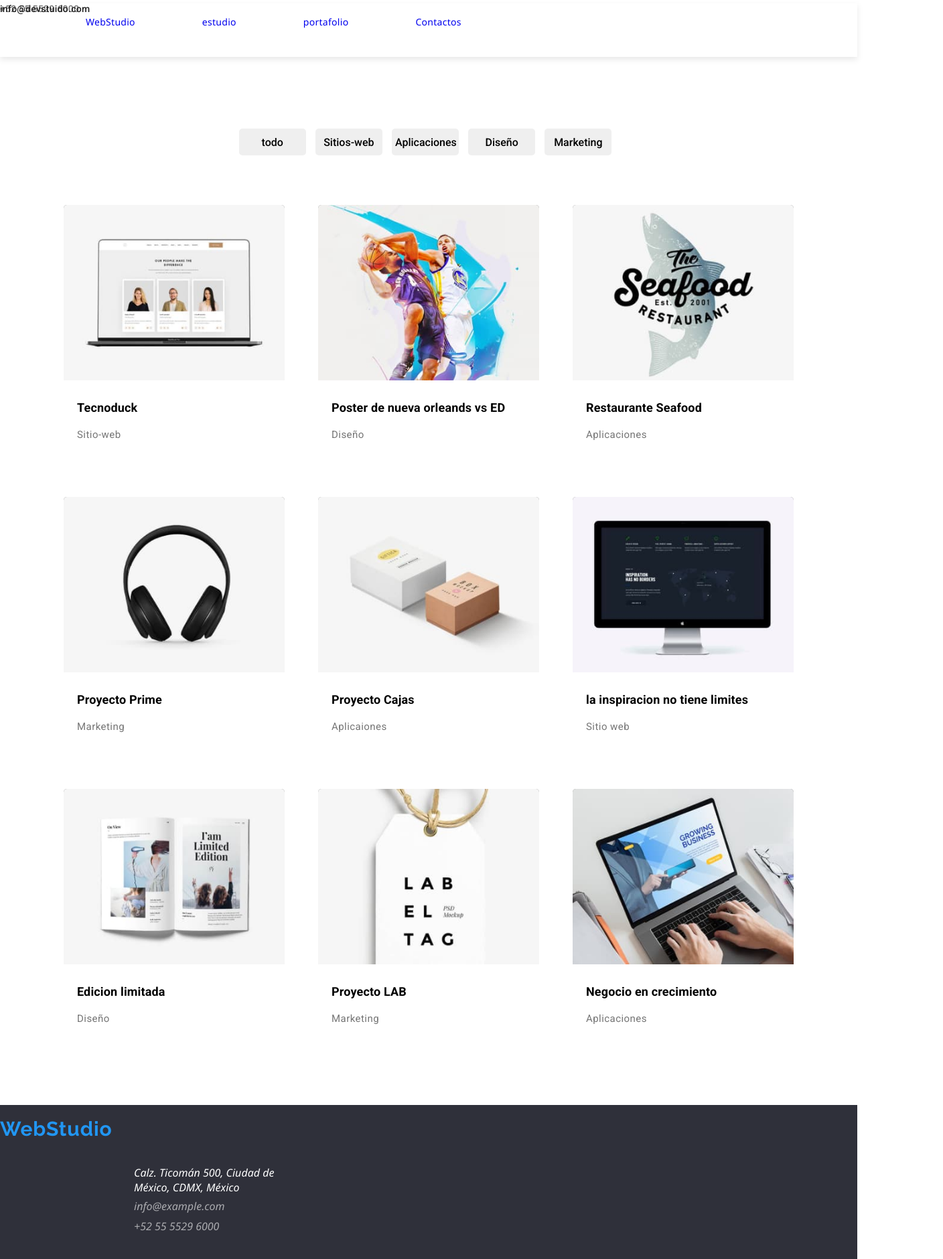
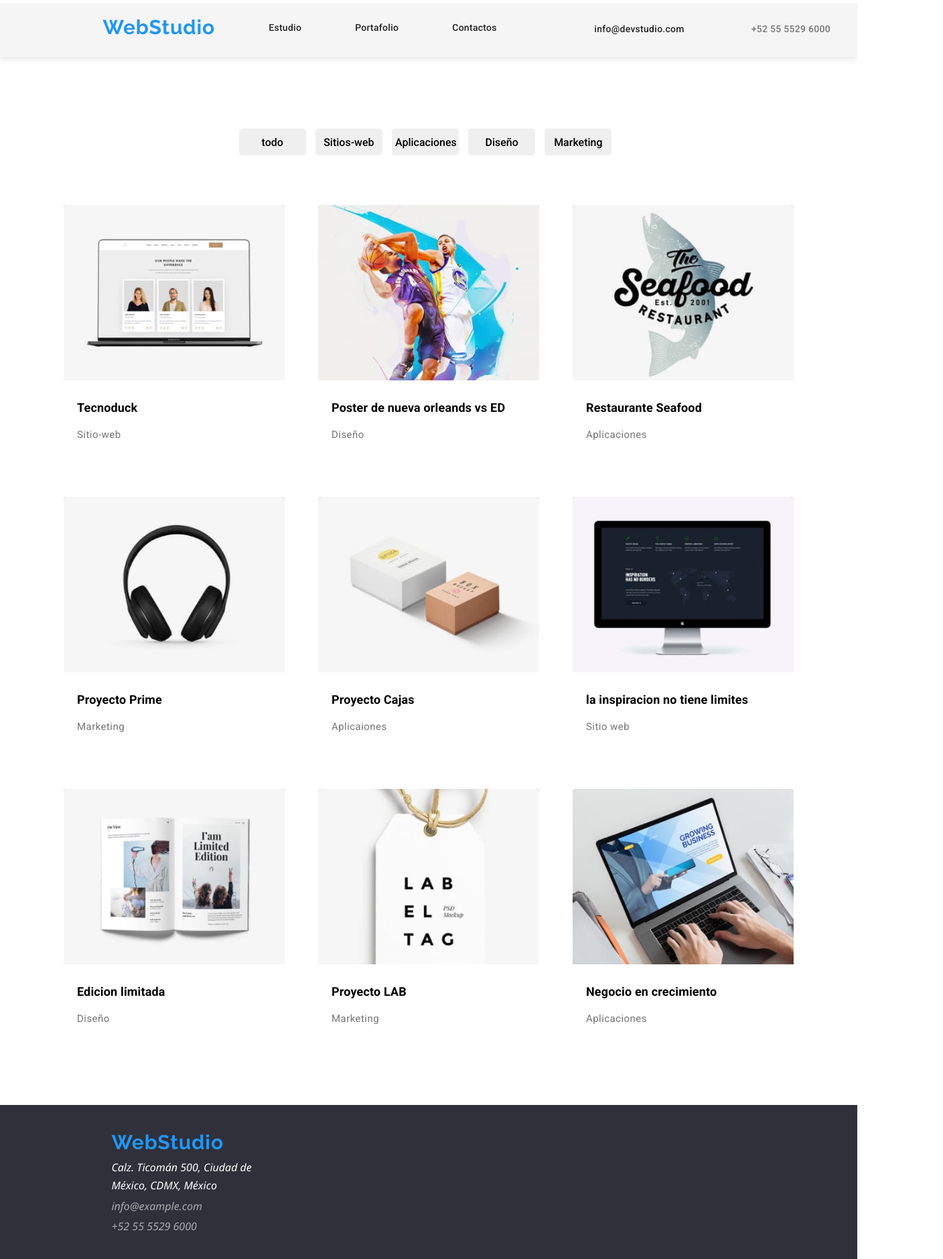
Before and after one commit to Dimitr-Remicio/goit-markup-hw-03, a plain HTML site: page portfolio.html in a window 1280 px wide. Shown: the whole page at 67% size, 1408 px wide, since content can reach past the window. Drawn offline with Linux system fonts and the light colour scheme.

Commit message:
final changes

```diff
--- a/css/styles.css
+++ b/css/styles.css
@@ -39,8 +39,8 @@ h4{
     height: 80px;
     left: 0%;
     top: 5px;
-    bottom: 5px;
-    background: rgb(255, 255, 255);
+    bottom: 0px;
+    background: rgb(245, 245, 245);
     filter: drop-shadow(0px 4px 4px rgba(0, 0, 0, 0.09));
 
     font-family: 'Roboto';
@@ -50,7 +50,7 @@ h4{
     line-height: 16px;
     letter-spacing: 0.02em;
 
-    color: #000000;
+    color: #212121;
 }
 
 .text_1{
@@ -68,9 +68,7 @@ h4{
     color: #2196F3;
 }
 
-.email_1{
-    position: absolute;
-    display: flex;
+.text_2{
     font-family: 'Roboto';
     font-style: normal;
     font-weight: 500;
@@ -80,7 +78,7 @@ h4{
 
     color: #212121;
 }
-.number_1{
+.text_3{
 
     font-family: 'Roboto';
     font-style: normal;
@@ -104,14 +102,24 @@ h4{
     justify-content: left;
     display: flex;
     align-items: center;
-    gap: 100px;
+    gap: 80px;
     margin: 0 auto;
     justify-items: center;
-    left: 10%;
-    width: 100%;
+    left: 12%;
+    width: auto;
     top: 20px;
 }
-
+.header_menu ul {
+    display: flex;
+    justify-content: end;
+    justify-items: center;
+    text-align: center;
+    top: 28px;
+    gap: 100px;
+    margin: 30px auto;
+    left: 0%;
+    width: auto;
+}
 .container{
     left: 0%;
     max-width: 1200px;
@@ -198,6 +206,8 @@ h4{
 }
 table{
     margin: 40px 40px 0px;
+    width: 1100px;
+    left: 0%;
 
 }
 .section_descripts thead{
@@ -255,7 +265,7 @@ table{
 
 /* Nuestro Equipo */
 .section_team{
-    left: 0;
+    left: 0%;
     text-align: center;
     position: absolute;
     width:100%;
@@ -287,7 +297,7 @@ background: #F5F4FA;
     display: inline-block;
     background: #ffffff;
     border-radius: 5px;
-    height: 360px;
+    height: 30px;
 }
 .tarjet:hover{
     box-shadow: 0px 5px 2px rgba(0, 0, 0, 0.12);
@@ -419,18 +429,42 @@ h3{
 }
 .ubication_{
     position: absolute;
-    left: 200px;
-    top: 70px;
+    left: 13%;
+    top: 60px;
+    line-height: 27px;
+}
+.text_w{
+    position: absolute;
+    justify-content: left;
+    display: flex;
+    align-items: center;
+    gap: 80px;
+    margin: 0 auto;
+    justify-items: center;
+    left: 13%;
+    width: auto;
+    top: 20px;
+
+    font-family: 'Raleway';
+    font-style: normal;
+    font-weight: 700;
+    font-size: 30px;
+    line-height: 31px;
+
+    text-align: right;
+    letter-spacing: 0.03em;
+
+    color: #2196F3;
 }
 .email_2{
     position: absolute;
     color: rgb(255, 255, 255, 0.6);
-    left: 200px;
+    left: 13%;
     top: 120px;
 }
 .number_2{
     position: absolute;
     color: rgb(255, 255, 255, 0.6);
-    left: 200px;
+    left: 13%;
     top: 150px;
 }
--- a/portfolio.html
+++ b/portfolio.html
@@ -14,14 +14,19 @@
 <body>
     <header>
         <div class="header_menu">
-            <nav>
-               <a href="#"class="text_01">WebStudio</a>
-               <a href="index.html"class="text_2">estudio</a>
-               <a href="portfolio.html"class="text_3">portafolio</a>
-               <a href="#"class="text_4">Contactos</a>
-           </nav>
-               <a href="#"class="email_1">info@devstuido.com</a></li>
-               <a href="#"class="number_1">+52 55 5529 6000</a>
+            <div class="container">
+                <nav>
+                    <a href="#" class="text_1">WebStudio</a>
+                    <a href="index.html" class="text_2">Estudio</a>
+                    <a href="portfolio.html" class="text_2">Portafolio</a>
+                    <a href="#" class="text_2">Contactos</a>
+                </nav>
+                    <ul>
+                        <li><a href="#" class="text_2">info@devstudio.com</a></li>
+                        <li><a href="#" class="text_3">+52 55 5529 6000</a></li>
+                    </ul>
+
+            </div>
         </div>
     </header>
     <main>
@@ -134,7 +139,7 @@
 </body>
     <footer class="footer_c">
         <address class="adress_">
-            <a href="#"class="text_1">WebStudio</a><br>
+            <a href="#"class="text_w">WebStudio</a><br>
             <a class="ubication_">Calz. Ticomán 500, Ciudad de<br> México, CDMX, México</a><br>
             <a href="#" class="email_2">info@example.com</a><br>
             <a href="#" class="number_2">+52 55 5529 6000</a>
```
Also changed, not shown: index.html (+12 -11 lines).
